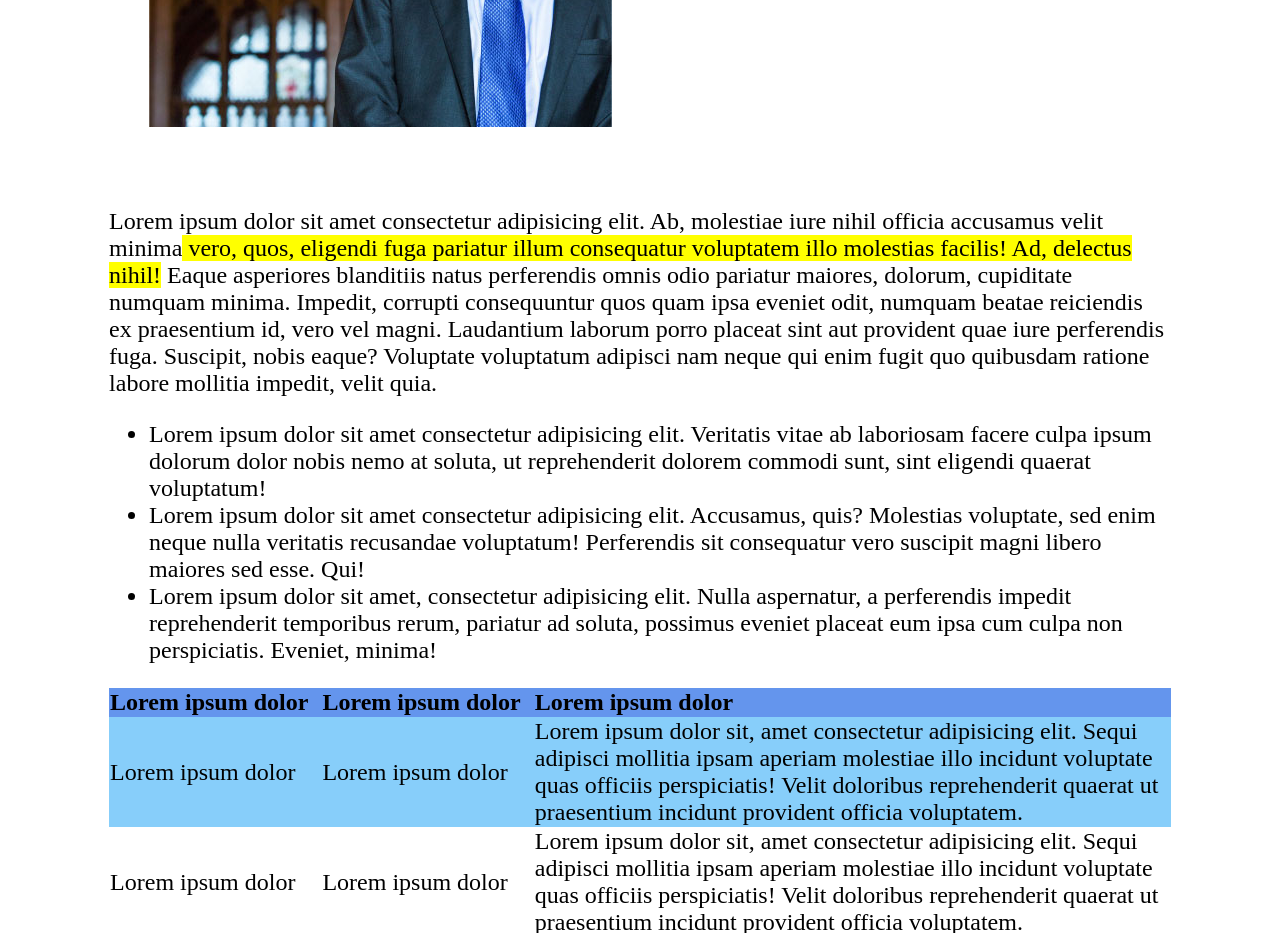
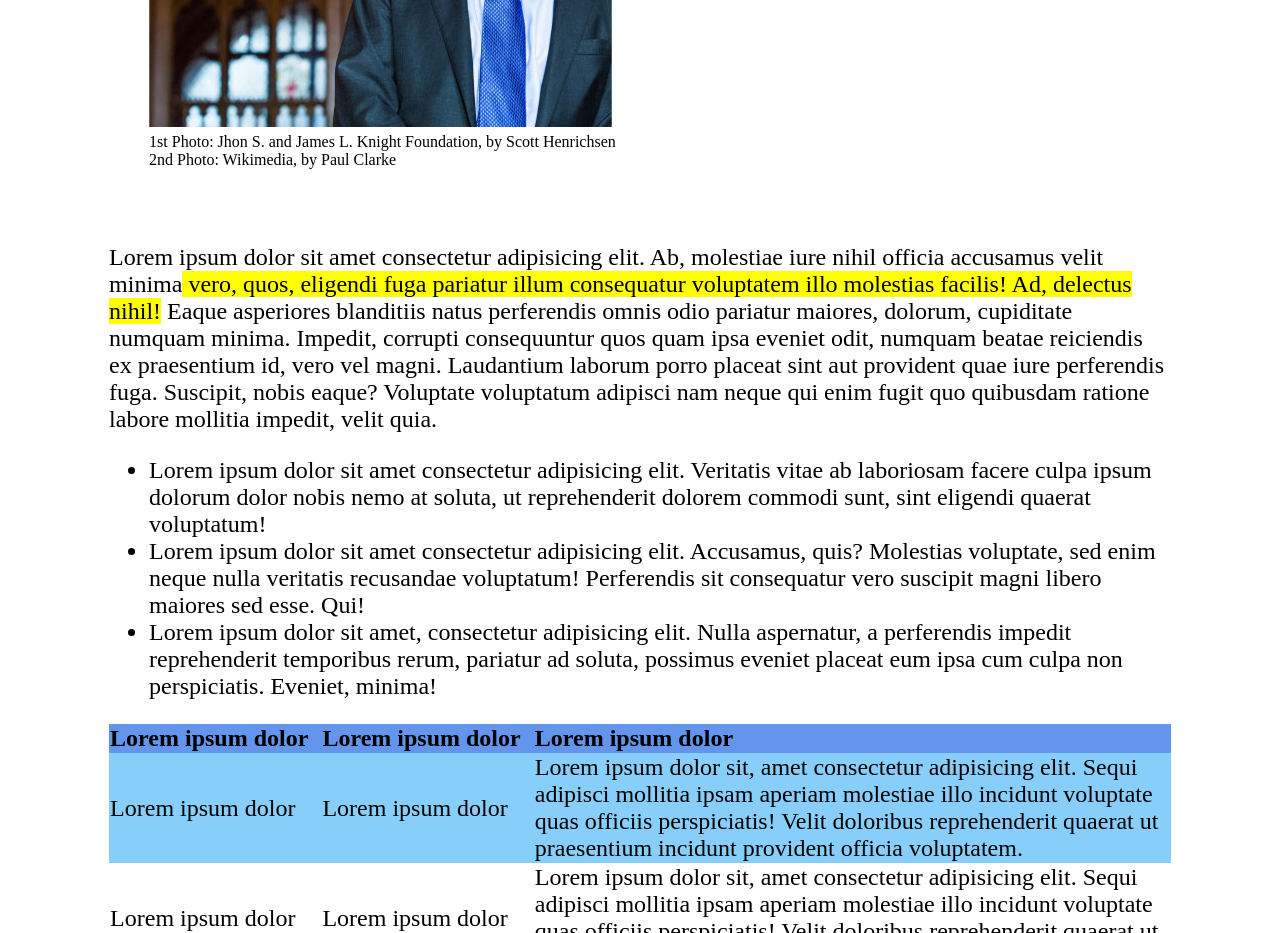
Before and after one commit to dmtpat/html-css-booleaner, a plain HTML site: page index.html in a window 1280 px wide. Shown: the part 1080-2013 px from the top of the page. Drawn offline with Linux system fonts and the light colour scheme.

Commit message:
styled image and caption

```diff
--- a/index.html
+++ b/index.html
@@ -20,7 +20,10 @@
 		</div>
 		<figure>
 			<img src="./img/tim-1.jpg" alt="" srcset="">
+			<br>
 			<img src="./img/tim-2.jpg" alt="" srcset="">
+			<figcaption>1st Photo: Jhon S. and James L. Knight Foundation, by Scott Henrichsen</figcaption>
+			<figcaption>2nd Photo: Wikimedia, by Paul Clarke</figcaption>
 		</figure>
 		<br>
 		<section>
--- a/style.css
+++ b/style.css
@@ -44,6 +44,13 @@ details{
     background-color: white;
     color: cornflowerblue;
 }
+/*formattazione immagini e didascalia*/
+frame{
+    width: 84%;
+}
+figcaption{
+    font-size: medium;
+}
 /*evidenzia*/
 mark{
     color: #000000;
```
